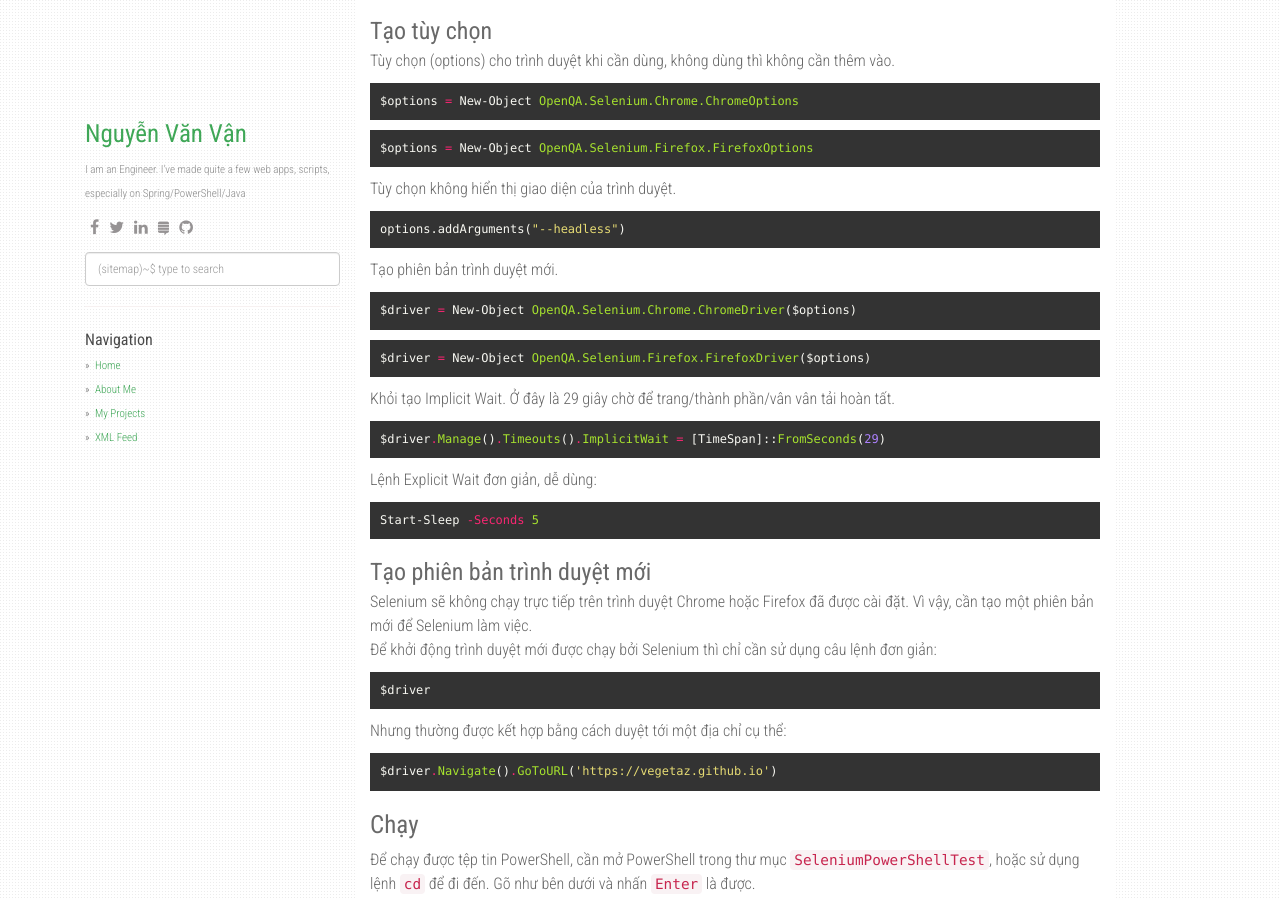
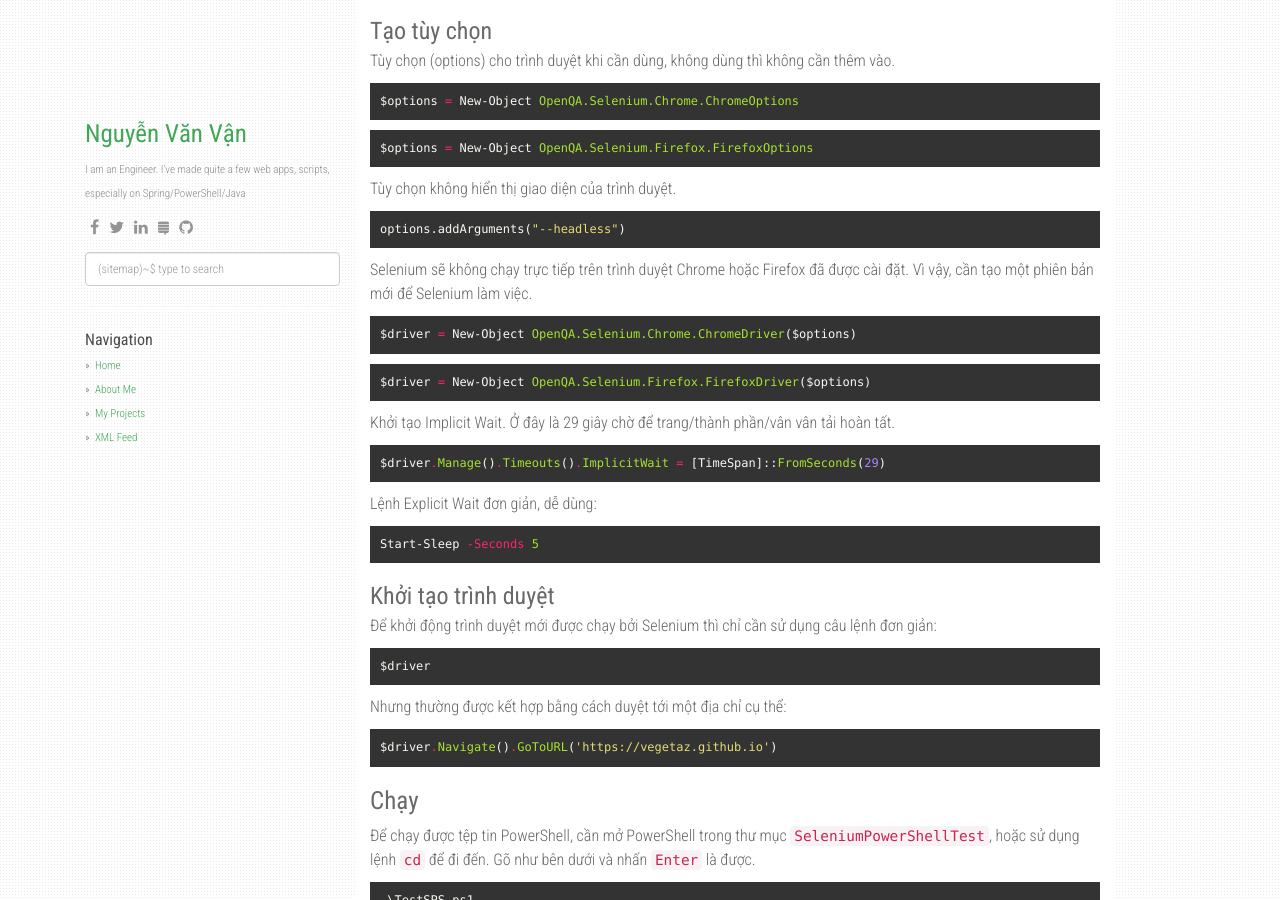
Before and after one commit to vegetaz/vegetaz.github.io, a Jekyll site: the page built from _posts/2016/11/2016-11-11-Run-Selenium-in-PowerShell.markdown, in a window 1280 px wide and 900 px high, scrolled down 1116 px. Built offline with Jekyll 4.4.1, drawn with Linux system fonts in a browser that asks for light colours; nearby versions of some CDN libraries; comment, search, counter and statistics services are not loaded.

Commit message:
Selenium trong môi trường Windows PowerShell

````diff
--- a/_posts/2016/11/2016-11-11-Run-Selenium-in-PowerShell.markdown
+++ b/_posts/2016/11/2016-11-11-Run-Selenium-in-PowerShell.markdown
@@ -62,27 +62,31 @@
 ```powershell
 $options = New-Object OpenQA.Selenium.Firefox.FirefoxOptions
 ```
+
 Tùy chọn không hiển thị giao diện của trình duyệt.
 ```powershell
 options.addArguments("--headless")
 ```
-Tạo phiên bản trình duyệt mới.
+
+Selenium sẽ không chạy trực tiếp trên trình duyệt Chrome hoặc Firefox đã được cài đặt. Vì vậy, cần tạo một phiên bản mới để Selenium làm việc.
 ```powershell
 $driver = New-Object OpenQA.Selenium.Chrome.ChromeDriver($options)
 ```
 ```powershell
 $driver = New-Object OpenQA.Selenium.Firefox.FirefoxDriver($options)
 ```
-Khỏi tạo Implicit Wait. Ở đây là 29 giây chờ để trang/thành phần/vân vân tải hoàn tất.
+
+Khởi tạo Implicit Wait. Ở đây là 29 giây chờ để trang/thành phần/vân vân tải hoàn tất.
 ```powershell
 $driver.Manage().Timeouts().ImplicitWait = [TimeSpan]::FromSeconds(29)
 ```
+
 Lệnh Explicit Wait đơn giản, dễ dùng:
 ```powershell
 Start-Sleep -Seconds 5
 ```
-### Tạo phiên bản trình duyệt mới
-Selenium sẽ không chạy trực tiếp trên trình duyệt Chrome hoặc Firefox đã được cài đặt. Vì vậy, cần tạo một phiên bản mới để Selenium làm việc.
+
+### Khởi tạo trình duyệt
 Để khởi động trình duyệt mới được chạy bởi Selenium thì chỉ cần sử dụng câu lệnh đơn giản:
 ```powershell
 $driver
@@ -91,7 +95,6 @@
 ```powershell
 $driver.Navigate().GoToURL('https://vegetaz.github.io')
 ```
-
 
 # Chạy
 Để chạy được tệp tin PowerShell, cần mở PowerShell trong thư mục `SeleniumPowerShellTest`, hoặc sử dụng lệnh `cd` để đi đến. Gõ như bên dưới và nhấn `Enter` là được.
````
